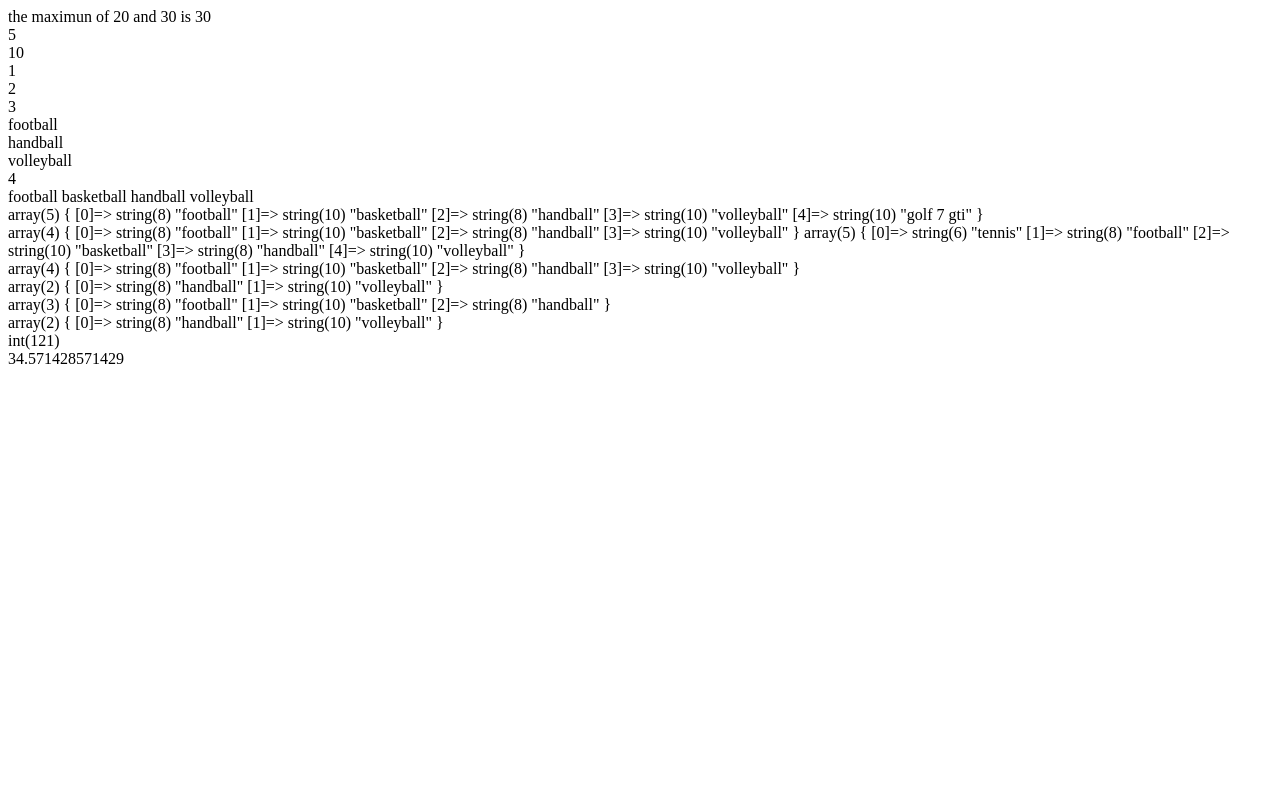
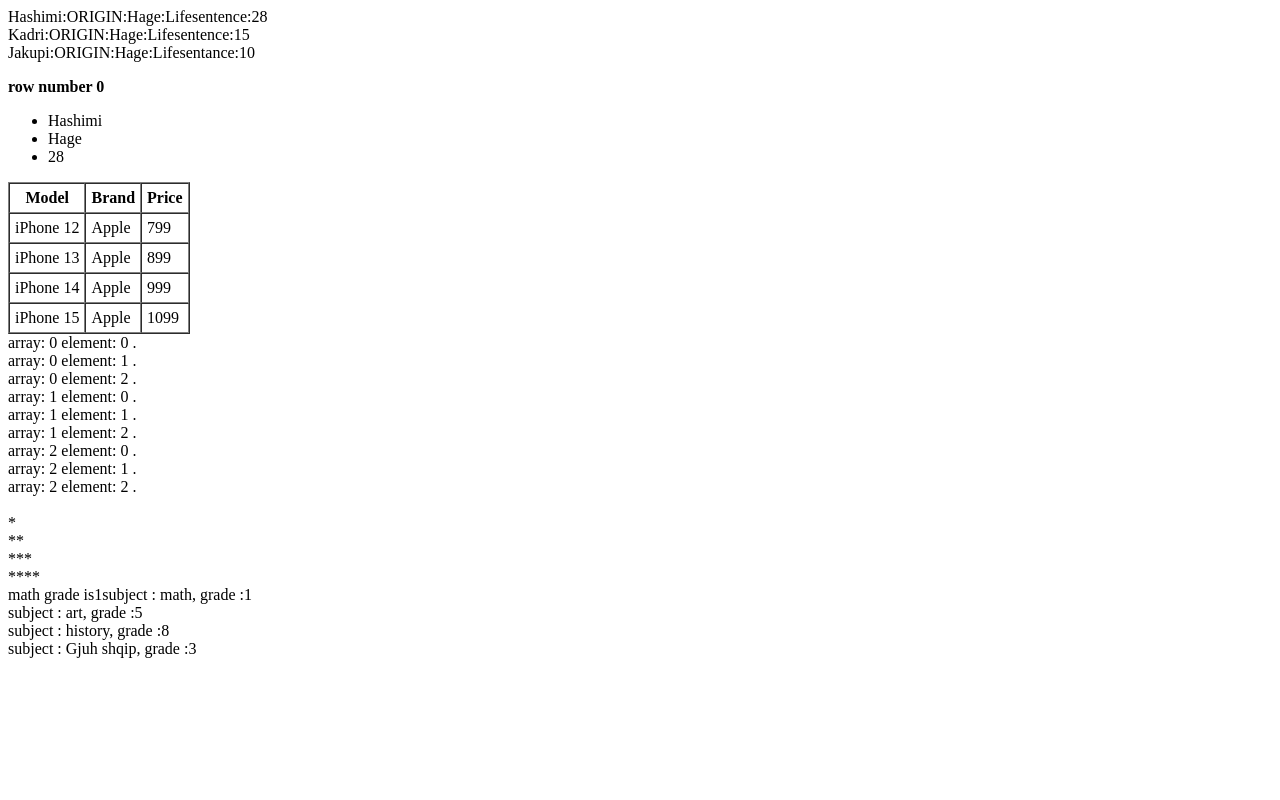
Before and after one commit to donika1212/Php-MySQL, a PHP site: page / in a window 1280 px wide. Run offline with PHP 8.4, Linux system fonts and the light colour scheme.

Commit message:
Add files via upload

```diff
--- a/index.php
+++ b/index.php
@@ -1,123 +1,157 @@
 <?php
-
-function maximum($x,$y){
-
-  if($x > $y){
-    return $x;
-}else{
-    return $y;
-}
-
-}
-
-$a = 20;
-$b = 30;
-
-
-$test = maximum($a,$b);
-echo "the maximun of $a and $b is $test". "<br>";
 
 
 
-function fully_divisible($n)  {
+$burgaxhit = array(
+    array("Hashimi","Hage",28),
+    array("Kadri","Hage",15),
+    array("Jakupi","Hage",10),
+);
 
-    if ($n % 2 == 0) {
-        return "$n is fully divisible by 2";
-    }else
-    return"$n is not fully divisible by 2 ";
+echo $burgaxhit[0][0] . ":ORIGIN:" . $burgaxhit[0][1] . ":Lifesentence:" . $burgaxhit[0][2] . "<br>";
+echo $burgaxhit[1][0] . ":ORIGIN:" . $burgaxhit[1][1] . ":Lifesentence:" . $burgaxhit[1][2] . "<br>";
+echo $burgaxhit[2][0] . ":ORIGIN:" . $burgaxhit[2][1] . ":Lifesentance:" . $burgaxhit[2][2] . "<br>";
 
-   }
-    //print_r(fully_divisible(4)). "<br>";
+for($row = 0 ;$row<3;$row++){
+echo "<p><b> row number $row </b></p>";
+echo "<ul>";
+for($col=0;$col<3;$col++){
+    echo "<li>" . $burgaxhit[$row][$col]. "</li>";
+
+}
+echo "</ul>";
+
+///////////////////////////////////////////////////////////////
+
+$iphones = array(
+    array("iPhone 12", "Apple", 799),
+    array("iPhone 13", "Apple", 899),
+    array("iPhone 14", "Apple", 999),
+    array("iPhone 15", "Apple", 1099),
+);
 
 
-$x = 5;
+echo "<table border='1' cellpadding='5' cellspacing='0'>";
+echo "<tr><th>Model</th><th>Brand</th><th>Price</th></tr>";
 
-function localVariable(){
-global $x;
-$y=10;// local
-echo $x ."<br>";
-echo $y ."<br>";
+
+for ($row = 0; $row < 4; $row++) {
+    echo "<tr>";
+    for ($col = 0; $col < 3; $col++) {
+        echo "<td>" . $iphones[$row][$col] . "</td>";
+    }
+    echo "</tr>";
+}
+echo "</table>";
 
 }
-localVariable();
+//nerted loops
+///////////////////////////////////////////////////////////////
+
+$arrays = array(
+    array(1,2,3),
+    array(1,2,3),
+    array(1,2,3),
+);
+
+for($i=0; $i<3; $i++){
+
+    for($j=0; $j<3; $j++){
+
+        echo "array: $i element: $j .<br> ";
+    }
+}
+
+for($i=0; $i < 5; $i++){
+
+    for($j=0; $j<$i; $j++){
+echo "*";
+
+    }
+    echo "<br>";
+}
 
 
-function add1(){
-    static $number=0;
-$number++;
-return $number;
+$grade = array(
+    "math" => "1",
+    "art" => "5",
+    "history" => "8",
+    "Gjuh shqip" => "3",
+);
+
+echo "math grade is" .$grade["math"];
+
+
+foreach($grade as $subject => $grade){
+
+    echo "subject : " .$subject . ", grade :"  .$grade;
+    echo "<br>";
 }
 
-echo add1();
-echo "<br>";
-echo add1();
-echo "<br>";
-echo add1();
 
 
-$sport1 = "football";
-$sport2 = "basketboll";
-$spoet3 = "handball";
-$sport4 = "volleyball";
 
 
-$sports = array("football","basketball","handball","volleyball");
-echo "<br>";
-echo $sports[0];
-echo "<br>";
-echo $sports[2];
-echo "<br>";
-echo end($sports);
-echo "<br>";
-echo count($sports);
-echo "<br>";
-
-$length = count($sports);
-for($i = 0; $i < $length; $i++){
-    echo $sports[$i] ,"\n";
-}
-echo "<br>";
-array_push($sports, "golf 7 gti");
-
-var_dump($sports);
-echo "<br>";
-
-array_pop($sports);
-var_dump($sports);
-
-array_unshift($sports, "tennis");
-var_dump($sports);
-echo "<br>";
-
-array_shift($sports);
-var_dump($sports);
-echo "<br>";
-
-$output = array_slice($sports, 2);
-var_dump($output);
-echo "<br>";
-
-$sports = ["football","basketball","handball","volleyball"];
-
-$output = array_slice($sports ,0, 3);
-var_dump($output);
-echo "<br>";
 
 
-$sports = ["football","basketball","handball","volleyball"];
-$output = array_slice($sports ,-2, 2);
-var_dump($output);
-echo "<br>";
 
 
-$values =  [12,24,30,55];
 
-$sum = array_sum($values);
-var_dump($sum);
-echo "<br>";
 
-$week_temperature = [22,34,40,10,49,54,33];
-$average = array_sum($week_temperature)/7;
-echo($average);
+
+
+
+
+
+
+
+
+
+
+
+
+
+
+
+
+
+
+
+
+
+
+
+
+
+
+
+
+
+
+
+
+
+
+
+
+
+
+
+
+
+
+
+
+
+
+
+
+
+
+
+
+
+
+
 
 ?>
```
